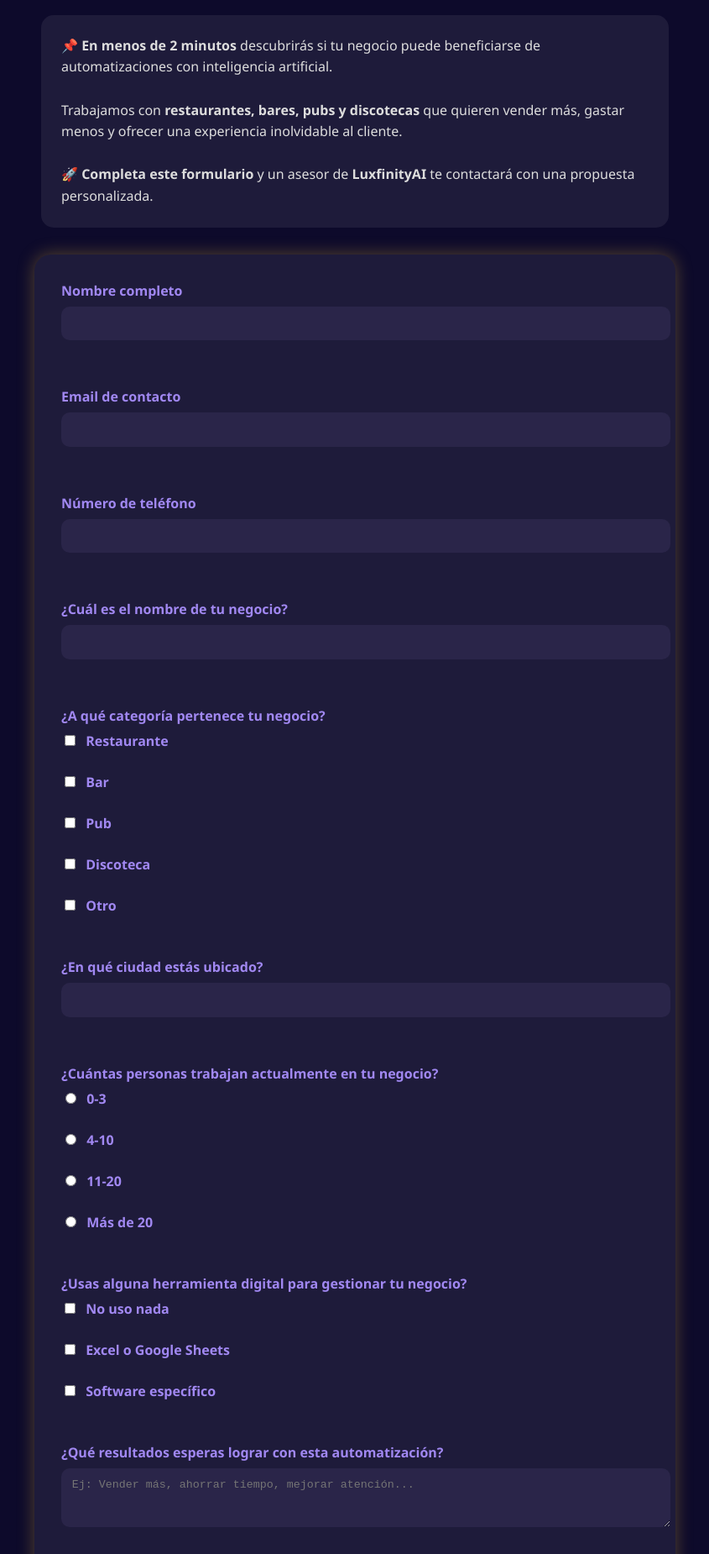
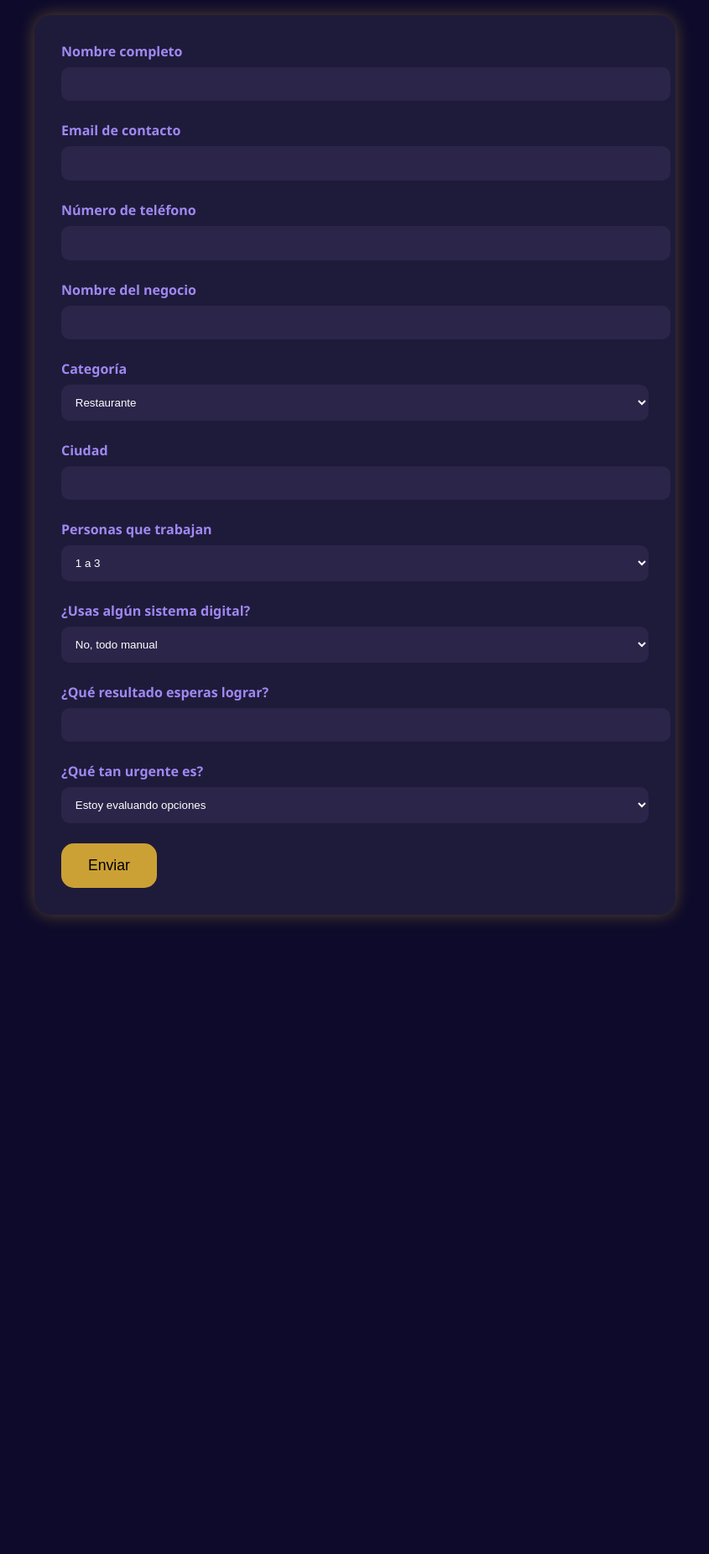
Before and after one commit to luxfinityAi/Hosteleria-Form, a plain HTML site: page index.html in a window 1280 px wide. Shown: the part 100-1950 px from the top of the page at 84% size, without its empty margins (217-1062 px from the left). After the commit the page ends 1221 px from the top, so only its background shows below. Drawn offline with Linux system fonts and the light colour scheme.

Commit message:
index.html

```diff
--- a/index.html
+++ b/index.html
@@ -1,8 +1,8 @@
 <!DOCTYPE html>
 <html lang="es">
 <head>
-  <meta charset="UTF-8">
-  <meta name="viewport" content="width=device-width, initial-scale=1.0">
+  <meta charset="UTF-8" />
+  <meta name="viewport" content="width=device-width, initial-scale=1.0"/>
   <title>Formulario Hostelería - LuxfinityAI</title>
   <style>
     body {
@@ -15,16 +15,6 @@
     h1 {
       color: #CBA135;
       text-align: center;
-    }
-    .descripcion {
-      max-width: 700px;
-      margin: 1rem auto 2rem auto;
-      background-color: #1E1B3A;
-      padding: 1.5rem;
-      border-radius: 15px;
-      color: #DDD;
-      font-size: 1rem;
-      line-height: 1.6;
     }
     form {
       max-width: 700px;
@@ -49,21 +39,6 @@
       background-color: #2A2549;
       color: white;
     }
-    input[type="checkbox"],
-    input[type="radio"] {
-      width: auto;
-      margin-right: 0.5rem;
-    }
-    .form-section {
-      margin-bottom: 2rem;
-    }
-    .cta-final {
-      text-align: center;
-      color: #CBA135;
-      font-weight: bold;
-      margin-bottom: 1.5rem;
-      font-size: 1.1rem;
-    }
     button {
       background-color: #CBA135;
       color: black;
@@ -72,57 +47,81 @@
       border: none;
       border-radius: 15px;
       cursor: pointer;
-      transition: 0.3s;
-    }
-    button:hover {
-      background-color: #f0c75e;
     }
   </style>
 </head>
 <body>
   <h1>¿Te gustaría automatizar tu restaurante o bar?</h1>
-  <div class="descripcion">
-    📌 <strong>En menos de 2 minutos</strong> descubrirás si tu negocio puede beneficiarse de automatizaciones con inteligencia artificial.<br><br>
-    Trabajamos con <strong>restaurantes, bares, pubs y discotecas</strong> que quieren vender más, gastar menos y ofrecer una experiencia inolvidable al cliente.<br><br>
-    🚀 <strong>Completa este formulario</strong> y un asesor de <strong>LuxfinityAI</strong> te contactará con una propuesta personalizada.
-  </div>
-  <form>
-    <div class="form-section"><label>Nombre completo</label><input type="text" required></div>
-    <div class="form-section"><label>Email de contacto</label><input type="email" required></div>
-    <div class="form-section"><label>Número de teléfono</label><input type="tel" required></div>
-    <div class="form-section"><label>¿Cuál es el nombre de tu negocio?</label><input type="text" required></div>
-    <div class="form-section"><label>¿A qué categoría pertenece tu negocio?</label>
-      <label><input type="checkbox"> Restaurante</label>
-      <label><input type="checkbox"> Bar</label>
-      <label><input type="checkbox"> Pub</label>
-      <label><input type="checkbox"> Discoteca</label>
-      <label><input type="checkbox"> Otro</label>
-    </div>
-    <div class="form-section"><label>¿En qué ciudad estás ubicado?</label><input type="text" required></div>
-    <div class="form-section"><label>¿Cuántas personas trabajan actualmente en tu negocio?</label>
-      <label><input type="radio" name="empleados"> 0-3</label>
-      <label><input type="radio" name="empleados"> 4-10</label>
-      <label><input type="radio" name="empleados"> 11-20</label>
-      <label><input type="radio" name="empleados"> Más de 20</label>
-    </div>
-    <div class="form-section"><label>¿Usas alguna herramienta digital para gestionar tu negocio?</label>
-      <label><input type="checkbox"> No uso nada</label>
-      <label><input type="checkbox"> Excel o Google Sheets</label>
-      <label><input type="checkbox"> Software específico</label>
-    </div>
-    <div class="form-section"><label>¿Qué resultados esperas lograr con esta automatización?</label>
-      <textarea rows="3" placeholder="Ej: Vender más, ahorrar tiempo, mejorar atención..."></textarea>
-    </div>
-    <div class="form-section"><label>¿Qué tan urgente es para ti implementar esta solución?</label>
-      <select>
-        <option>No lo sé</option>
-        <option>Lo antes posible</option>
-        <option>En 1-2 meses</option>
-        <option>Sólo estoy explorando</option>
-      </select>
-    </div>
-    <div class="cta-final">🎯 ¡Da el primer paso hacia un negocio más inteligente!</div>
+  <form id="hosteleriaForm">
+    <label>Nombre completo</label>
+    <input type="text" name="nombre" required />
+
+    <label>Email de contacto</label>
+    <input type="email" name="email" required />
+
+    <label>Número de teléfono</label>
+    <input type="tel" name="telefono" required />
+
+    <label>Nombre del negocio</label>
+    <input type="text" name="negocio" required />
+
+    <label>Categoría</label>
+    <select name="categoria" required>
+      <option value="Restaurante">Restaurante</option>
+      <option value="Bar">Bar</option>
+      <option value="Pub">Pub</option>
+      <option value="Discoteca">Discoteca</option>
+      <option value="Otro">Otro</option>
+    </select>
+
+    <label>Ciudad</label>
+    <input type="text" name="ciudad" required />
+
+    <label>Personas que trabajan</label>
+    <select name="trabajadores" required>
+      <option>1 a 3</option>
+      <option>4 a 6</option>
+      <option>7 a 10</option>
+      <option>Más de 10</option>
+    </select>
+
+    <label>¿Usas algún sistema digital?</label>
+    <select name="sistema">
+      <option value="No, todo manual">No, todo manual</option>
+      <option value="Sí, Excel o Google Sheets">Sí, Excel o Google Sheets</option>
+      <option value="Software específico">Software específico</option>
+    </select>
+
+    <label>¿Qué resultado esperas lograr?</label>
+    <input type="text" name="resultado" />
+
+    <label>¿Qué tan urgente es?</label>
+    <select name="urgencia">
+      <option>Estoy evaluando opciones</option>
+      <option>Lo necesito ya</option>
+    </select>
+
     <button type="submit">Enviar</button>
   </form>
+
+  <script>
+    document.getElementById("hosteleriaForm").addEventListener("submit", async function (e) {
+      e.preventDefault();
+      const data = Object.fromEntries(new FormData(e.target).entries());
+
+      const response = await fetch("https://hook.eu2.make.com/59bt6k5uapa8d78777kvt6cz7je9ydvo", {
+        method: "POST",
+        headers: { "Content-Type": "application/json" },
+        body: JSON.stringify(data)
+      });
+
+      if (response.ok) {
+        alert("Formulario enviado correctamente. ¡Gracias!");
+        e.target.reset();
+      } else {
+        alert("Hubo un error al enviar el formulario.");
+      }
+    });
+  </script>
 </body>
 </html>
```
